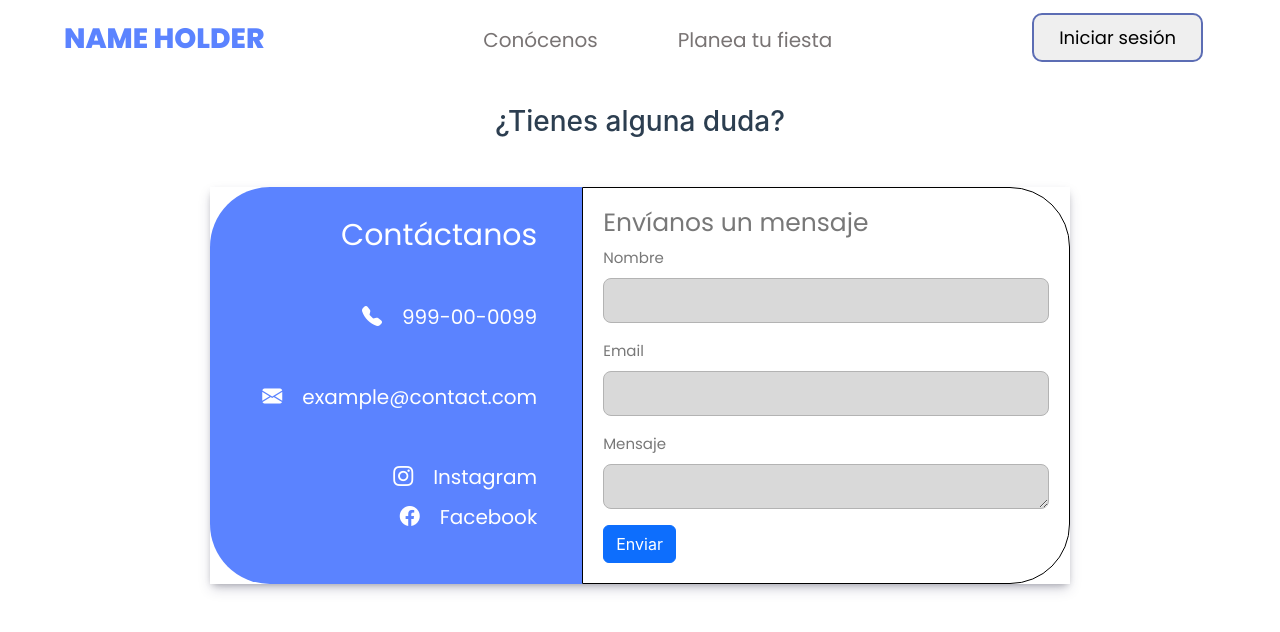
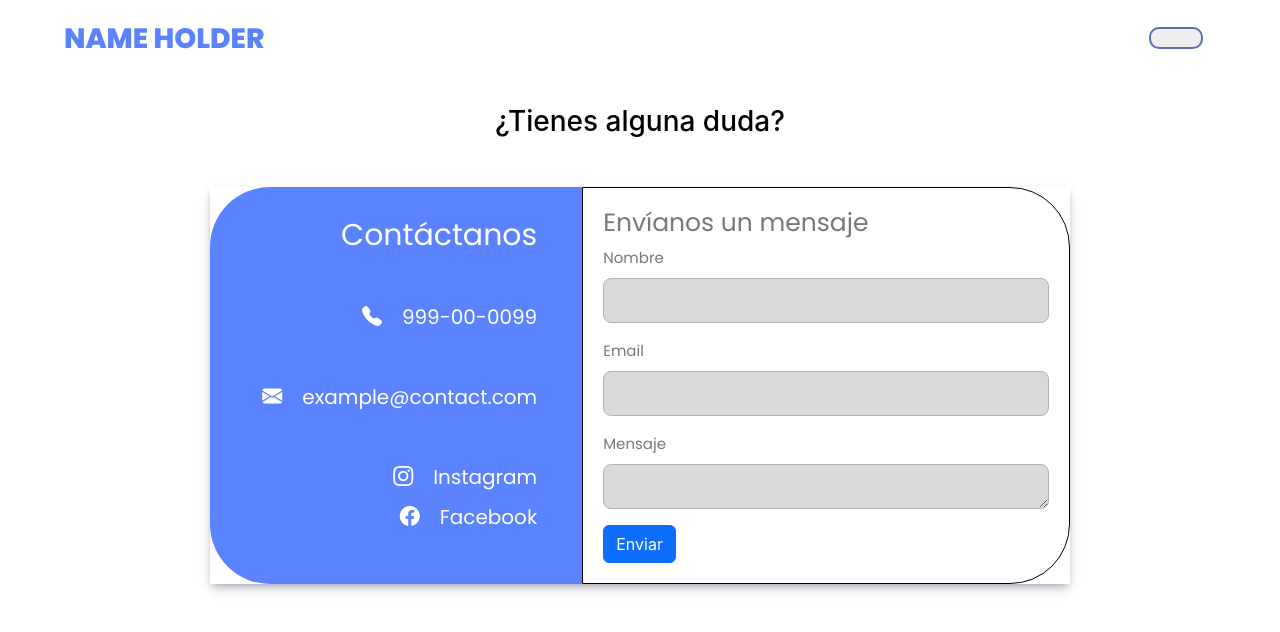
Before and after one commit to ErickArzat/DesarrolloWeb, a Vue app: page / in a window 1280 px wide. Shown: the top 632 px of the page. Built offline with nearby package versions, Linux system fonts and the light colour scheme.

Commit message:
Modificacion en  Contactanos

```diff
--- a/src/assets/main.css
+++ b/src/assets/main.css
@@ -108,6 +108,9 @@
     font-family: 'Poppins', sans-serif;
     font-size: 25px;
   }
+  .container > h3{
+    color: black;
+  }
   .col-md-5{
     background: #5B83FF;
     padding: 30px;
--- a/src/components/NavBar.vue
+++ b/src/components/NavBar.vue
@@ -10,12 +10,12 @@
         </div>
         <nav class="nav">
             <ul class="nav-links">
-                <li><a href="#">Conócenos</a></li>
-                <li><a href="#">Planea tu fiesta</a></li>
-                <li id="btnLogIn"><a href="#">Iniciar Sesión</a></li>
+                <li><a href="#"><!--{{ $t('nav.meetus') }}--></a></li>
+                <li><a href="#"><!--{{ $t('nav.plan') }}--></a></li>
+                <li id="btnLogIn"><a href="#"><!--{{ $t('btn.login') }}--></a></li>
             </ul>
         </nav>
-        <a class="btn" href=""><button>Iniciar sesión</button></a>
+        <a class="btn" href=""><button><!--{{ $t('btn.login') }}--></button></a>
     </header>
 </template>
 
```
